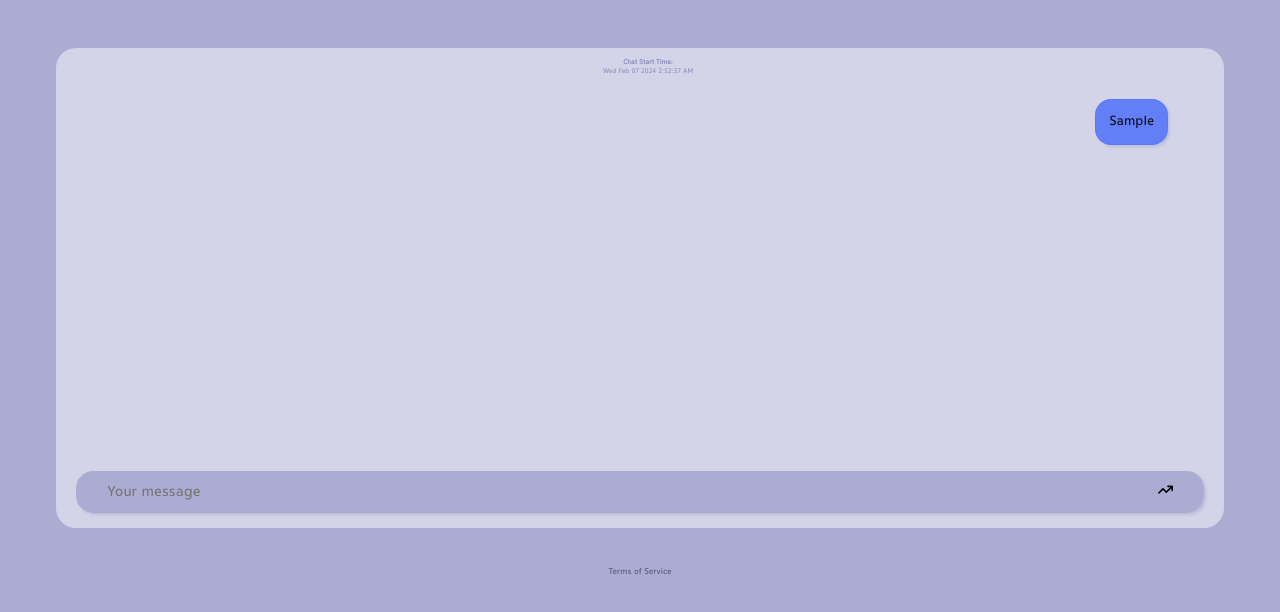
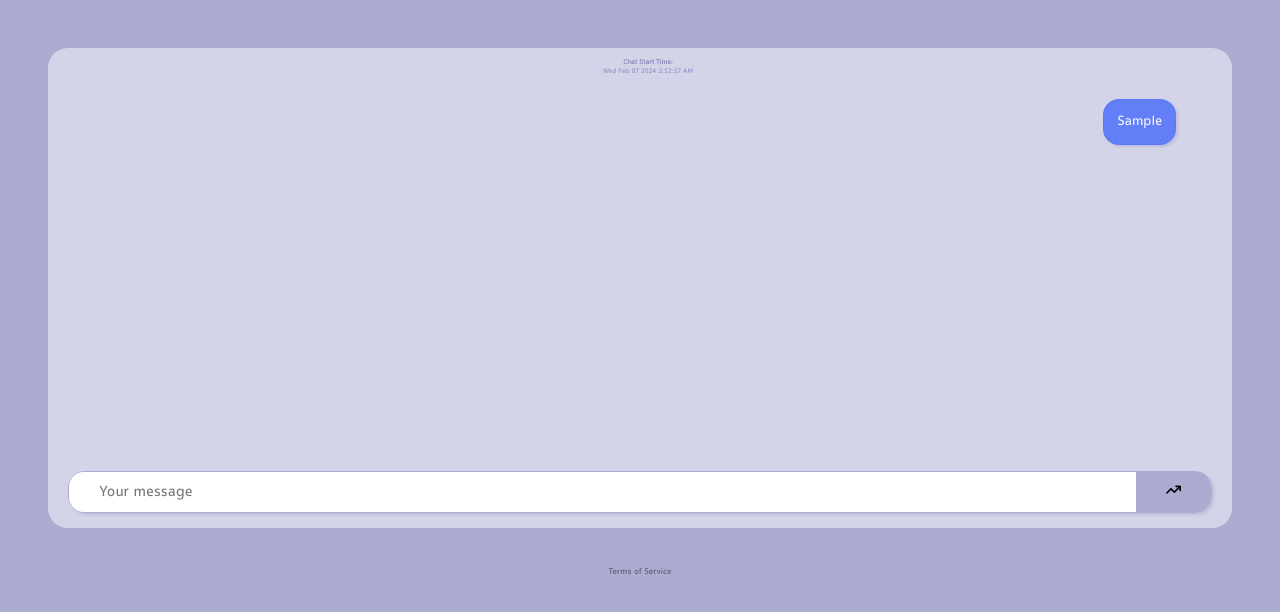
Before and after one commit to susmoi/wammy, a website: page client/bot-app.html in a window 1280 px wide. Both pictures are taken after typing "Sample" into the empty fields and a click on the button 1165 px from the left and 492 px from the top of the page. Drawn offline with nearby package versions, Linux system fonts and the light colour scheme; no server answers.

Commit message:
updated design, colors, cleaned code

```diff
--- a/client/css/bot-style.css
+++ b/client/css/bot-style.css
@@ -1,6 +1,19 @@
 @font-face {
   font-family: 'clearSans';
   src: url("fonts/clearsansscreen-bk.woff2")
+}
+
+/* DOCUMENT  */
+
+body {
+  margin: 0;
+  font-size: 16px;
+  background-color: hsl(240, 30.3%, 75.1%);
+}
+
+main {
+  margin: 3rem 3rem 0 3rem;
+
 }
 
 
@@ -10,8 +23,6 @@
   display: flex;
   flex-direction: column;
   background-color: hsl(240, 30.3%, 87.1%);
-  /*! border-color: hsl(240, 20%, 9.8%); */
-  /*! border-style: solid; */
   border-width: 2px;
   border-radius: 20px;
   max-height: 60vh;
@@ -46,7 +57,6 @@
 }
 
 .wammy-timestamp {
-  /* background-color: hsl(228 100% 60%); /* Blue */ */
   font-family: "clearSans", "Arial", sans-serif;
   font-size: .4rem;
   padding: .1rem 0 0 0;
@@ -55,9 +65,7 @@
 }
 
 .wammy-bottom {
-  /* width: 100%;
-  height: 5vh;
-  background-color: none; */
+
 }
 
 #screensaver-container{
@@ -128,7 +136,7 @@ ul {
 
 }
 .user-prompt-text {
-  color: hsl(240 13% 6% ); /* Black */
+  color: #FAFAFA; /* White */
   background-color: hsl(228 100% 60% / .7); /* Blue */
   font-family: "clearSans", "Arial", sans-serif;
   font-size: .8rem;
@@ -164,7 +172,7 @@ ul {
 }
 
 .wammy-response-text {
-  color: hsl(240 13% 6% ); /* Black */
+  color: #FAFAFA; /* White */
   background-color: hsl(32 97% 50% / .7); /* Orange */
   font-family: "clearSans", "Arial", sans-serif;
   font-size: .8rem;
@@ -228,7 +236,7 @@ ul {
 
 #prompt-input {
   color: hsl(240 13% 6%);
-  background-color: hsl(240, 30.3%, 75.1%);
+  /* background-color: hsl(240, 30.3%, 75.1%); */
   font-family: "clearSans", "Arial", sans-serif;
   font-size: 14px;
   line-height: 1.4;
@@ -251,7 +259,7 @@ ul {
 #prompt-input:focus {
   transition: 145ms cubic-bezier(.42,0,.81,1.01);
   outline: none;
-  background-color: hsl(240, 30.3%, 75.1%);
+  /* background-color: hsl(240, 30.3%, 75.1%); */
   /* border-style: outset none outset outset; */
   cursor: default;
 }
@@ -487,24 +495,7 @@ ul {
 
 }
 
-/* BODY */
-
-body {
-  font-size: 16px;
-  background-color: hsl(240, 30.3%, 75.1%);
-}
-
-/* MAIN */
-
-main {
-  margin: 3rem;
-  position: relative;
-  z-index: 1;
-  /* height: 100%; */
-  height: calc(var(--vh, 1vh)* 100);
-}
-
-/* Main PHONE QUERIES */
+/* MAIN PHONE */
 @media screen and (max-width: 768px) and (-webkit-device-pixel-ratio: 2), (max-width: 768px) and (resolution: 3dppx){
 
   main {
@@ -783,17 +774,17 @@ a:active {
 }
 
 
-/* Color palette
+/* COLOR PALETTE
 
-  Black, #0d0d11 hsl(240 13% 6%)
-  Med Black hsl(240 18% 8%)
-  Light Black, #111118 hsl(240 17% 8%)
-  Grey, hsl(240 18% 15%)
-  Ice Grey, hsl(240, 30.3%, 87.1%)
-  White, #FAFAFA hsl(0 0% 98%)
-  Off-white, hsl(240, 16.7%, 95.3%)
-  Blue, #2E58FF, hsl(228 100% 60%)
-  Orange, #FB8804, hsl(32 97% 50%)
-  Green, #29a358, hsl(143, 60%, 40%)
+  Black             #0d0d11 hsl(240 13% 6%)
+  Med Black         hsl(240 18% 8%)
+  Light Black       #111118 hsl(240 17% 8%)
+  Grey              hsl(240 18% 15%)
+  Ice Grey          hsl(240, 30.3%, 87.1%)
+  White             #FAFAFA hsl(0 0% 98%)
+  Off-white         hsl(240, 16.7%, 95.3%)
+  Blue              #2E58FF, hsl(228 100% 60%)
+  Orange            #FB8804, hsl(32 97% 50%)
+  Green             #29a358, hsl(143, 60%, 40%)
 
 */
```
